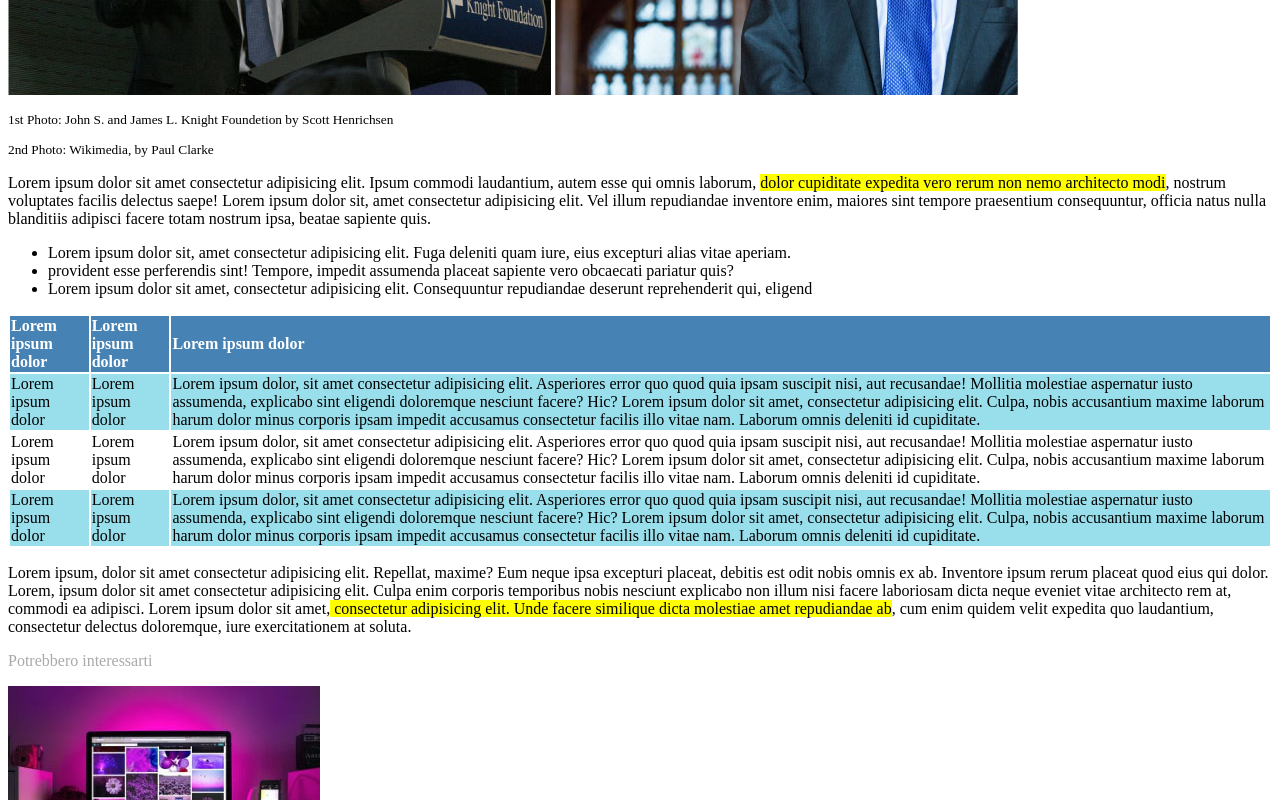
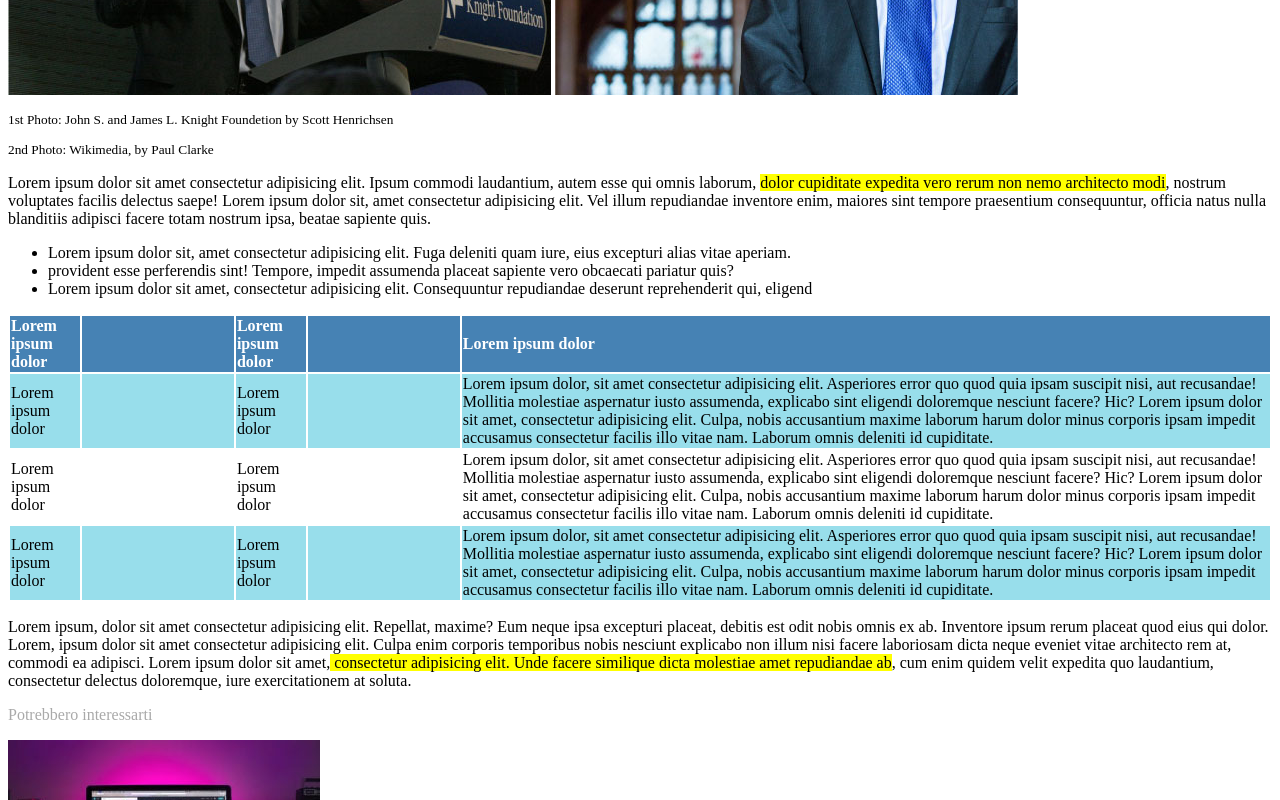
Before and after one commit to Matteoanselmo/html-css-booleaner, a plain HTML site: page index.html in a window 1280 px wide. Shown: the part 528-1328 px from the top of the page. Drawn offline with Linux system fonts and the light colour scheme.

Commit message:
fine progetto booleaner

```diff
--- a/css/style.css
+++ b/css/style.css
@@ -32,8 +32,8 @@ body{
 .evidenziato{
     background-color: yellow;
 }
-.lista{
-
+.spazio{
+    width: 150px;
 }
 .t-head{
     text-align: left;
--- a/index.html
+++ b/index.html
@@ -43,7 +43,7 @@ o<!DOCTYPE html>
             <p>Lorem ipsum dolor sit amet consectetur adipisicing elit. Ipsum commodi laudantium, autem esse qui omnis laborum, <spna class="evidenziato">dolor cupiditate expedita vero rerum non nemo architecto modi</spna>, nostrum voluptates facilis delectus saepe! Lorem ipsum dolor sit, amet consectetur adipisicing elit. Vel illum repudiandae inventore enim, maiores sint tempore praesentium consequuntur, officia natus nulla blanditiis adipisci facere totam nostrum ipsa, beatae sapiente quis.</p>
         </div>
         <!-- LISTA -->
-        <div class="lista">
+        <div>
             <ul>
                 <li>Lorem ipsum dolor sit, amet consectetur adipisicing elit. Fuga deleniti quam iure, eius excepturi alias vitae aperiam. </li>
                 <li>provident esse perferendis sint! Tempore, impedit assumenda placeat sapiente vero obcaecati pariatur quis?</li>
@@ -55,27 +55,35 @@ o<!DOCTYPE html>
             <table>
                 <thead class="t-head">
                     <tr>
-                        <th>Lorem ipsum dolor</th>
-                        <th>Lorem ipsum dolor</th>
+                        <th colspan="2">Lorem ipsum dolor</th>
+                        <th></th>
+                        <th colspan="2">Lorem ipsum dolor</th>
+                        <th></th>
                         <th>Lorem ipsum dolor</th>
                     </tr>
                 </thead>
                 <tbody >
                     <tr class="t-blu">
-                        <td>Lorem ipsum dolor</td>
-                        <td>Lorem ipsum dolor</td>
+                        <td colspan="2">Lorem ipsum dolor</td>
+                        <td class="spazio"></td>
+                        <td colspan="2">Lorem ipsum dolor</td>
+                        <td class="spazio"></td>
                         <td>Lorem ipsum dolor, sit amet consectetur adipisicing elit. Asperiores error quo quod quia ipsam suscipit nisi, aut recusandae! Mollitia molestiae aspernatur iusto assumenda, explicabo sint eligendi doloremque nesciunt facere? Hic? Lorem ipsum dolor sit amet, consectetur adipisicing elit. Culpa, nobis accusantium maxime laborum harum dolor minus corporis ipsam impedit accusamus consectetur facilis illo vitae nam. Laborum omnis deleniti id cupiditate.</td>
                     </tr>
                     <tr>
-                        <td>Lorem ipsum dolor</td>
-                        <td>Lorem ipsum dolor</td>
+                        <td colspan="2">Lorem ipsum dolor</td>
+                        <td class="spazio"></td>
+                        <td colspan="2">Lorem ipsum dolor</td>
+                        <td class="spazio"></td>
                         <td>Lorem ipsum dolor, sit amet consectetur adipisicing elit. Asperiores error quo quod quia ipsam suscipit nisi, aut recusandae! Mollitia molestiae aspernatur iusto assumenda, explicabo sint eligendi doloremque nesciunt facere? Hic? Lorem ipsum dolor sit amet, consectetur adipisicing elit. Culpa, nobis accusantium maxime laborum harum dolor minus corporis ipsam impedit accusamus consectetur facilis illo vitae nam. Laborum omnis deleniti id cupiditate.</td>
                     </tr>
                 </tbody>
                 <tfoot>
                     <tr class="t-blu">
-                        <td>Lorem ipsum dolor</td>
-                        <td>Lorem ipsum dolor</td>
+                        <td colspan="2">Lorem ipsum dolor</td>
+                        <td class="spazio"></td>
+                        <td colspan="2">Lorem ipsum dolor</td>
+                        <td class="spazio"></td>
                         <td>Lorem ipsum dolor, sit amet consectetur adipisicing elit. Asperiores error quo quod quia ipsam suscipit nisi, aut recusandae! Mollitia molestiae aspernatur iusto assumenda, explicabo sint eligendi doloremque nesciunt facere? Hic? Lorem ipsum dolor sit amet, consectetur adipisicing elit. Culpa, nobis accusantium maxime laborum harum dolor minus corporis ipsam impedit accusamus consectetur facilis illo vitae nam. Laborum omnis deleniti id cupiditate.</td>
                     </tr>
                 </tfoot>
```
